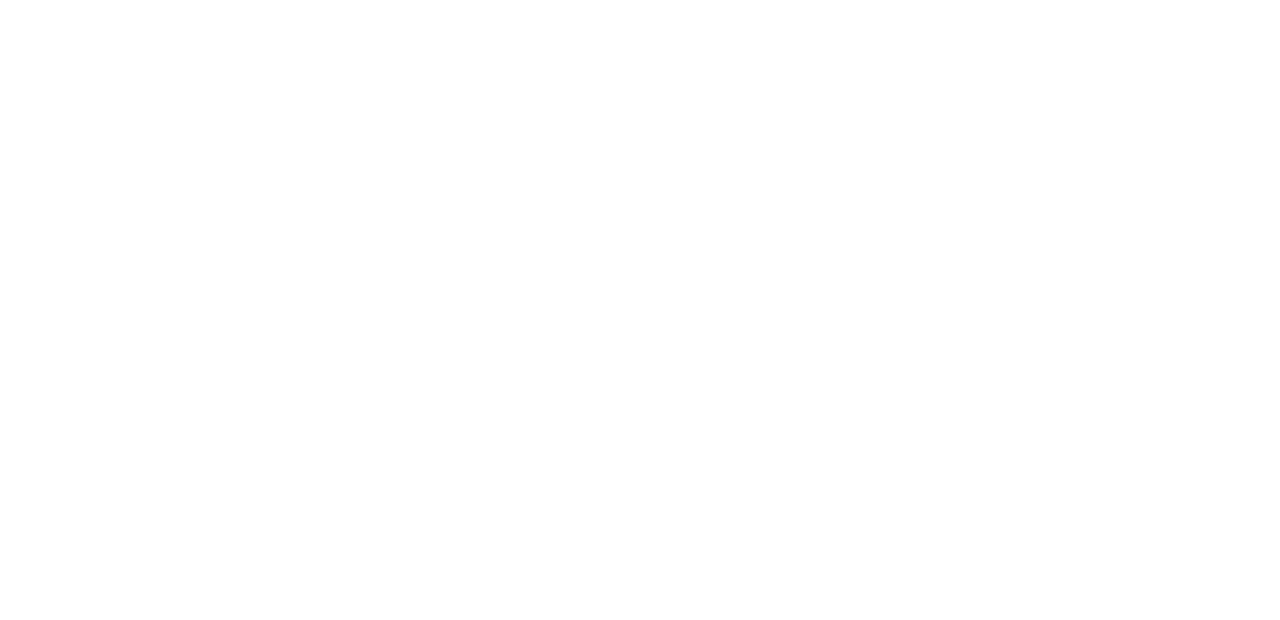
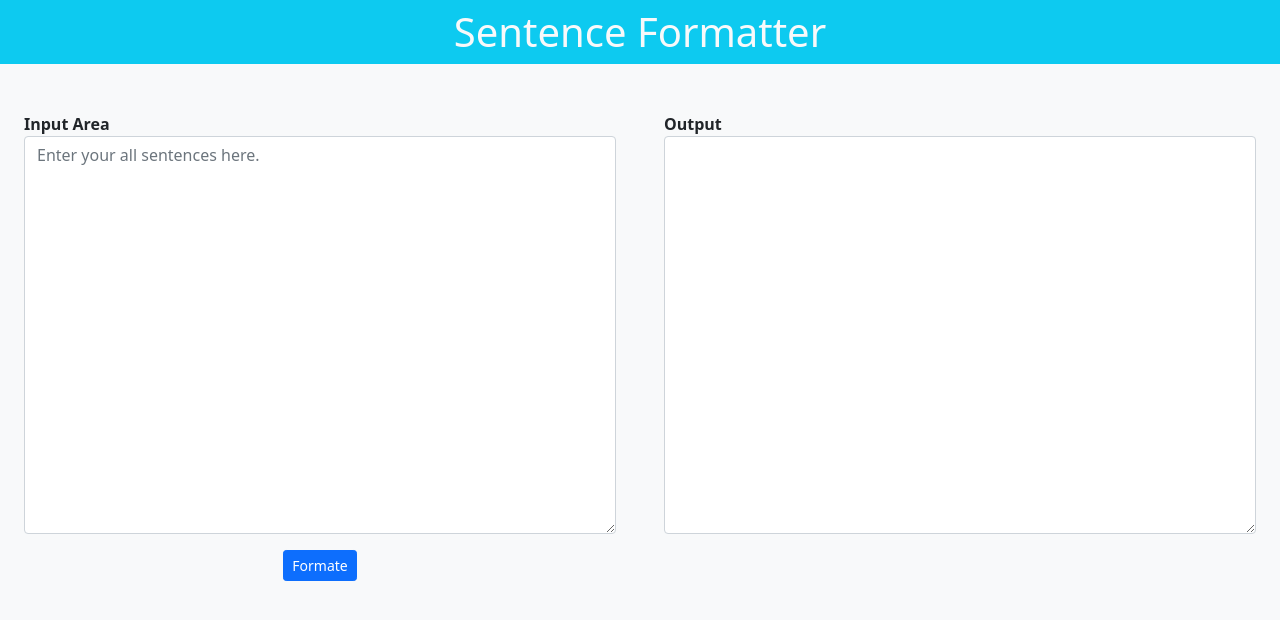
Before and after one commit to diptasahacse/formatter, a plain HTML site: page index.html in a window 1280 px wide. Drawn offline with nearby package versions, Linux system fonts and the light colour scheme.

Commit message:
design part compleye

```diff
--- a/index.html
+++ b/index.html
@@ -14,7 +14,37 @@
     <link rel="stylesheet" href="css/style.css">
 </head>
 
-<body>
+<body class="bg-light">
+    <!-- Header Start -->
+    <header class="bg-info">
+        <h1 class="text-center text-light py-2 m-0">Sentence Formatter</h1>
+    </header>
+    <!-- Header End -->
+    <!-- Main Section Start -->
+    <main>
+        <div>
+            <div class="row m-0 g-5">
+                <div class="col-md-6">
+                    <div>
+                        <label class="fw-bold" for="input-field">Input Area</label>
+                        <textarea class="form-control" placeholder="Enter your all sentences here." rows="16" id="input-field"></textarea>
+                        <div class="text-center">
+                            <button class="btn btn-primary btn-sm mt-3" id="formate-button">Formate</button>
+                        </div>
+                    </div>
+                </div>
+                <div class="col-md-6">
+                    <div>
+                        <label class="fw-bold" for="output-field">Output</label>
+                        <textarea class="form-control" rows="16" id="output-field"></textarea>
+
+                    </div>
+                </div>
+            </div>
+        </div>
+
+    </main>
+    <!-- Main Section End -->
 
     <!-- Bootstrap JS CDN -->
     <script src="https://cdn.jsdelivr.net/npm/bootstrap@5.1.3/dist/js/bootstrap.bundle.min.js" integrity="sha384-ka7Sk0Gln4gmtz2MlQnikT1wXgYsOg+OMhuP+IlRH9sENBO0LRn5q+8nbTov4+1p" crossorigin="anonymous"></script>
```
